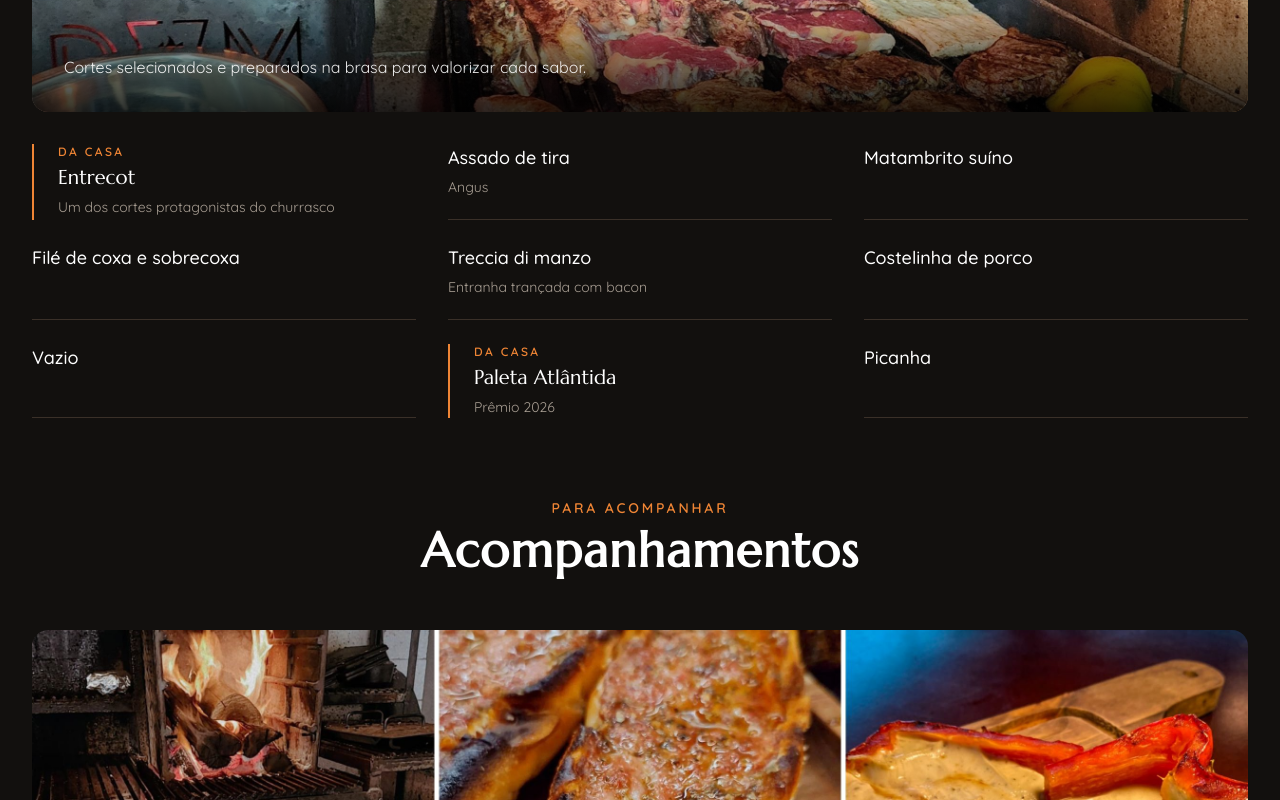
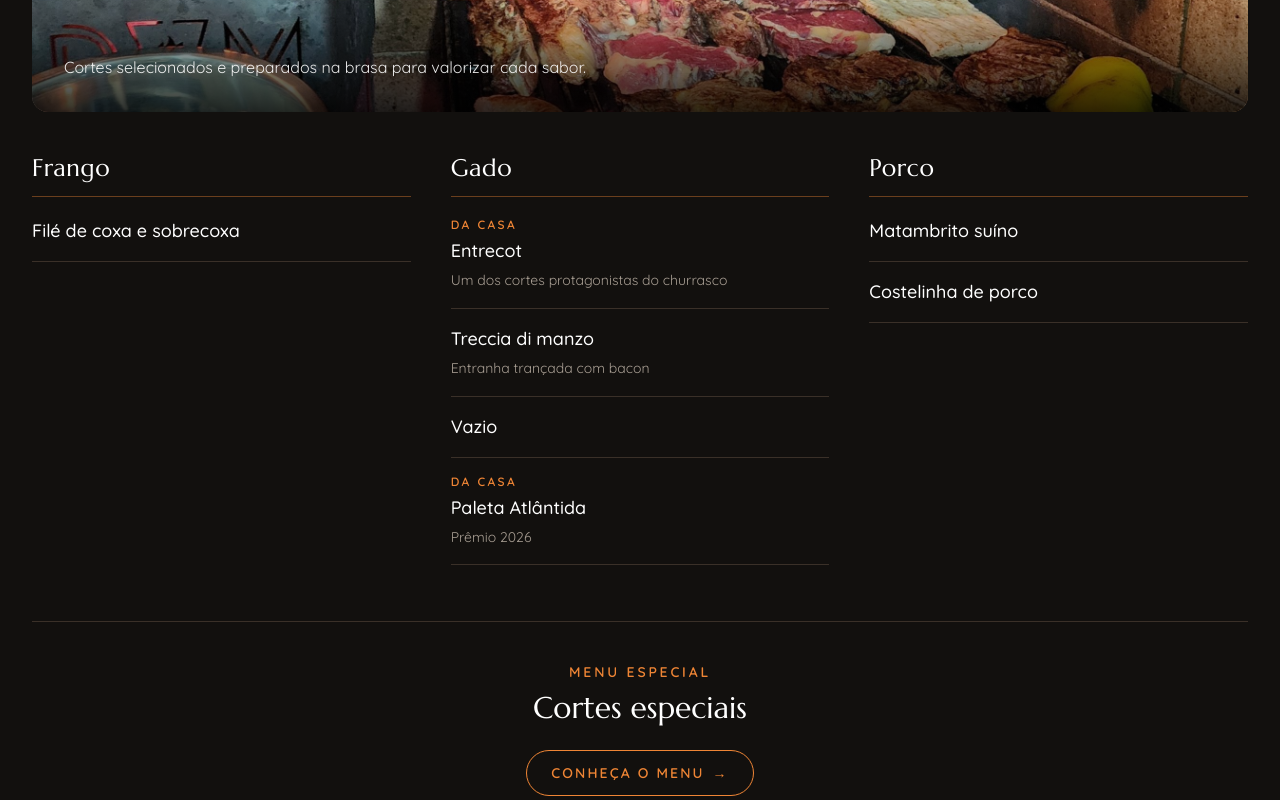
Before and after one commit to GreiceMoreira/la-bratche-landing-page, a React (Vite) app: page / in a window 1280 px wide. Shown: the part 2000-2800 px from the top of the page. Built offline with nearby package versions, Linux system fonts and the light colour scheme.

Commit message:
new menu

```diff
--- a/src/components/experience/ExperienceDetails.jsx
+++ b/src/components/experience/ExperienceDetails.jsx
@@ -73,6 +73,7 @@ export default function ExperienceDetails({ experience }) {
 
         <MenuSection
             id="meats"
+            variant="meats"
             eyebrow="Da brasa à mesa"
             title="Carnes selecionadas"
             description="Cortes selecionados e preparados na brasa para valorizar cada sabor."
--- a/src/components/experience/MenuSection.jsx
+++ b/src/components/experience/MenuSection.jsx
@@ -1,12 +1,14 @@
 
 {/* <MenuSection
     id="meats"
+    variant="meats"
     eyebrow=" Da brasa à mesa"
     title="Carnes selecionadas"
     description="Cortes selecionados e preparados na brasa para valorizar cada sabor."
     image={meatsImage}
     items={experience.details.meats}
 /> */}
+import { useState } from "react";
 
 export default function MenuSection({
   id,
@@ -18,8 +20,31 @@ export default function MenuSection({
   items,
   variant,
 }) {
-  const availableItems = items.filter((item) => item.available);
+  const availableItems = items.filter((item) => item.available)
 
+  const regularCategories = ["chicken", "beef", "pork"]
+  const specialCategories = ["angus", "lamb", "exotic"]
+
+  const groupedItems = regularCategories.map((category) => ({
+    category,
+    items: availableItems.filter((item) => item.category === category),
+  }))
+
+  const specialItems = specialCategories.map((category) => ({
+    category,
+    items: availableItems.filter((item) => item.category === category),
+  }))
+
+  const [showSpecialMenu, setShowSpecialMenu] = useState(false);
+
+  const categoryLabels = {
+    chicken: "Frango",
+    beef: "Gado",
+    pork: "Porco",
+    angus: "Angus",
+    lamb: "Cordeiro",
+    exotic: "Experiências Exóticas",
+  };
 
   return (
     <section id={id} aria-labelledby={`${id}-title`} className="mt-20">
@@ -107,7 +132,130 @@ export default function MenuSection({
       )}
 
           {/* Menu items */}
-      {variant !== "desserts" && (
+          {variant === "meats" ? (
+            <div className="mt-10 space-y-14">
+
+              {/* Regular categories */}
+              <div className="grid gap-10 sm:grid-cols-2 lg:grid-cols-3">
+                {groupedItems.map(({ category, items }) => {
+                  if (items.length === 0) return null
+
+                  return (
+                    <div key={category}>
+                      {/* Category title */}
+                      <h4 className="border-b border-brand-orange/40 pb-3 font-display text-2xl font-normal tracking-wide text-text-primary">
+                        {categoryLabels[category]}
+                      </h4>
+
+                      {/* Category items */}
+                      <div className="mt-5 space-y-4">
+                        {items.map((item) => (
+                          <div
+                            key={item.id}
+                            className="border-b border-border-subtle pb-4"
+                          >
+                            {item.featured && (
+                              <p className="text-xs font-semibold uppercase tracking-[0.2em] text-brand-orange">
+                                Da casa
+                              </p>
+                            )}
+
+                            <h5 className="mt-1 text-lg font-medium text-text-primary">
+                              {item.name}
+                            </h5>
+
+                            {item.description && (
+                              <p className="mt-1 text-sm leading-relaxed text-text-muted">
+                                {item.description}
+                              </p>
+                            )}
+                          </div>
+                        ))}
+                      </div>
+                    </div>
+                  )
+                })}
+              </div>
+
+              {/* Special menu */}
+              <div className="border-t border-border-subtle pt-10">
+                <div className="text-center">
+                  <p className="text-sm font-semibold uppercase tracking-[0.2em] text-brand-orange">
+                    Menu especial
+                  </p>
+
+                  <h4 className="mt-2 font-display text-3xl font-normal text-text-primary">
+                    Cortes especiais
+                  </h4>
+
+                  <button
+                    type="button"
+                    onClick={() => setShowSpecialMenu((current) => !current)}
+                    aria-expanded={showSpecialMenu}
+                    aria-controls={`${id}-special-menu`}
+                    className="mt-6 inline-flex items-center gap-2 rounded-full border border-brand-orange px-6 py-3 text-sm font-semibold uppercase tracking-[0.15em] text-brand-orange transition-all duration-300 hover:bg-brand-orange hover:text-white"
+                  >
+                    {showSpecialMenu ? "Ocultar menu" : "Conheça o menu"}
+
+                    <span
+                      aria-hidden="true"
+                      className={`transition-transform duration-300 ${
+                        showSpecialMenu ? "rotate-90" : ""
+                      }`}
+                    >
+                      →
+                    </span>
+                  </button>
+                </div>
+
+                {/* Special categories */}
+                {showSpecialMenu && (
+                  <div
+                    id={`${id}-special-menu`}
+                    className="mt-10 grid gap-10 border-t border-border-subtle pt-10 sm:grid-cols-2 lg:grid-cols-3"
+                  >
+                    {specialItems
+                      .filter((group) => group.items.length > 0)
+                      .map((group) => (
+                        <div key={group.category}>
+                          {/* Category title */}
+                          <h4 className="border-b border-brand-orange/40 pb-3 font-display text-2xl font-normal tracking-wide text-text-primary">
+                            {categoryLabels[group.category]}
+                          </h4>
+
+                          {/* Category items */}
+                          <div className="mt-5 space-y-4">
+                            {group.items.map((item) => (
+                              <div
+                                key={item.id}
+                                className="border-b border-border-subtle pb-4"
+                              >
+                                {item.featured && (
+                                  <p className="text-xs font-semibold uppercase tracking-[0.2em] text-brand-orange">
+                                    Da casa
+                                  </p>
+                                )}
+
+                                <h5 className="mt-1 text-lg font-medium text-text-primary">
+                                  {item.name}
+                                </h5>
+
+                                {item.description && (
+                                  <p className="mt-1 text-sm leading-relaxed text-text-muted">
+                                    {item.description}
+                                  </p>
+                                )}
+                              </div>
+                            ))}
+                          </div>
+                        </div>
+                      ))}
+                  </div>
+                )}
+              </div>
+            </div>
+          ) : (
+          variant !== "desserts" && (
             <div className="mt-8 grid gap-x-8 gap-y-6 sm:grid-cols-2 lg:grid-cols-3">
               {availableItems.map((item) => (
                 <div
@@ -142,6 +290,7 @@ export default function MenuSection({
                 </div>
               ))}
             </div>
+          )
         )}
     </section>
   );
--- a/src/data/experiences.js
+++ b/src/data/experiences.js
@@ -49,66 +49,174 @@ export const experiences = [
       },
 
       meats: [
-          // carnes
+      // FRANGO
       {
-            id:"entrecot",
+        id: "file-coxa-sobrecoxa",
+        name: "Filé de coxa e sobrecoxa",
+        category: "chicken",
+        featured: false,
+        available: true,
+      },
+
+      // GADO
+      {
+        id: "entrecot",
         name: "Entrecot",
-            description: " Um dos cortes protagonistas do churrasco",
+        description: "Um dos cortes protagonistas do churrasco",
+        category: "beef",
         featured: true,
         available: true,
       },
       {
-            id:"assado-de-tira",
-            name: "Assado de tira",
-            description: "Angus",
+        id: "treccia-di-manzo",
+        name: "Treccia di manzo",
+        description: "Entranha trançada com bacon",
+        category: "beef",
         featured: false,
         available: true,
       },
       {
-            id:"matambrito-suino",
-            name: "Matambrito suíno",
+        id: "vazio",
+        name: "Vazio",
+        category: "beef",
         featured: false,
         available: true,
       },
       {
-            id:"file-coxa-sobrecoxa",
-            name: "Filé de coxa e sobrecoxa",
+        id: "paleta-atlantida",
+        name: "Paleta Atlântida",
+        description: "Prêmio 2026",
+        category: "beef",
+        featured: true,
+        available: true,
+      },
+
+      // PORCO
+      {
+        id: "matambrito-suino",
+        name: "Matambrito suíno",
+        category: "pork",
         featured: false,
         available: true,
       },
       {
-            id:"treccia-di-manzo",
-            name: "Treccia di manzo",
-            description: "Entranha trançada com bacon",
+        id: "costelinha-de-porco",
+        name: "Costelinha de porco",
+        category: "pork",
+        featured: false,
+        available: true,
+      },
+
+      // ANGUS — MENU ESPECIAL
+      {
+        id: "picanha-angus",
+        name: "Picanha",
+        category: "angus",
         featured: false,
         available: true,
       },
       {
-            id:"costelinha-de-porco",
-            name: "Costelinha de porco",
+        id: "assado-de-tira-angus",
+        name: "Assado de tiras",
+        category: "angus",
         featured: false,
         available: true,
       },
       {
-            id:"vazio",
-            name: "Vazio",
+        id: "t-bone",
+        name: "T-Bone",
+        category: "angus",
         featured: false,
         available: true,
       },
       {
-            id:"paleta-atlatida",
-            name: "Paleta Atlântida",
-            description: "Prêmio 2026",
-            featured: true,
+        id: "tomahawk",
+        name: "Tomahawk",
+        category: "angus",
+        featured: false,
         available: true,
       },
       {
-            id:"picanha",
-            name: "Picanha",
+        id: "denver-steak",
+        name: "Denver Steak",
+        category: "angus",
+        featured: false,
+        available: true,
+      },
+      {
+        id: "prime-rib",
+        name: "Prime Rib",
+        category: "angus",
+        featured: false,
+        available: true,
+      },
+      {
+        id: "maminha-angus",
+        name: "Maminha",
+        category: "angus",
         featured: false,
         available: true,
       },
 
+      // CORDEIRO — MENU ESPECIAL
+      {
+        id: "paleta-cordeiro",
+        name: "Paleta",
+        category: "lamb",
+        featured: false,
+        available: true,
+      },
+      {
+        id: "carre-frances",
+        name: "Carré Francês",
+        category: "lamb",
+        featured: false,
+        available: true,
+      },
+      {
+        id: "costela-cordeiro",
+        name: "Costela",
+        category: "lamb",
+        featured: false,
+        available: true,
+      },
+
+      // EXÓTICAS — MENU ESPECIAL
+      {
+        id: "ra",
+        name: "Rã",
+        category: "exotic",
+        featured: false,
+        available: true,
+      },
+      {
+        id: "coelho",
+        name: "Coelho",
+        category: "exotic",
+        featured: false,
+        available: true,
+      },
+      {
+        id: "pato",
+        name: "Pato",
+        category: "exotic",
+        featured: false,
+        available: true,
+      },
+      {
+        id: "avestruz",
+        name: "Avestruz",
+        category: "exotic",
+        featured: false,
+        available: true,
+      },
+      {
+        id: "jacare",
+        name: "Jacaré",
+        category: "exotic",
+        featured: false,
+        available: true,
+      },
     ],
 
       sides: [
@@ -256,3 +364,35 @@ export const experiences = [
 
   },
 ]
+export const meatCategories = [
+  {
+    id: "chicken",
+    name: "Frango",
+    special: false,
+  },
+  {
+    id: "beef",
+    name: "Gado",
+    special: false,
+  },
+  {
+    id: "pork",
+    name: "Porco",
+    special: false,
+  },
+  {
+    id: "angus",
+    name: "Angus",
+    special: true,
+  },
+  {
+    id: "lamb",
+    name: "Cordeiro",
+    special: true,
+  },
+  {
+    id: "exotic",
+    name: "Experiências Exóticas",
+    special: true,
+  },
+];
--- a/src/sections/Hero.jsx
+++ b/src/sections/Hero.jsx
@@ -3,6 +3,7 @@ import Container from "../components/Container";
 import Section from "../components/Section";
 import heroImage from "../assets/images/chico-churrasco.png"
 import heroImage2 from "../assets/images/chico-churrasqueira.jpg"
+import heroImage3 from "../assets/images/chico-churrasqueira2.jpg"
 import AwardsBadge from "../components/AwardsBadge";
 import { awards } from "../data/awards"
 
@@ -15,7 +16,7 @@ export default function Hero() {
     return (
         <Section className="relative min-h-screen overflow-hidden flex items-center">
             <img
-                src={heroImage2}
+                src={heroImage3}
                 alt="Churrasco preparado na brasa"
                 className="absolute inset-0 h-full w-full object-cover object-[75%_center] sm:object-center"
             />
```
Also changed, not shown: src/assets/images/._chico-churrasqueira2.jpg (added), src/assets/images/chico-churrasqueira2.jpg (added). Lines whose indentation alone changed are shown as unchanged.
